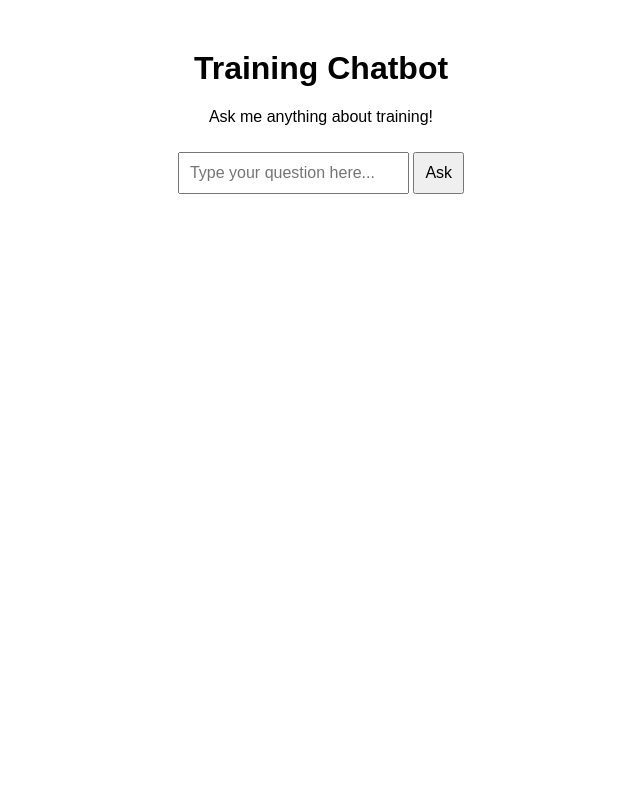
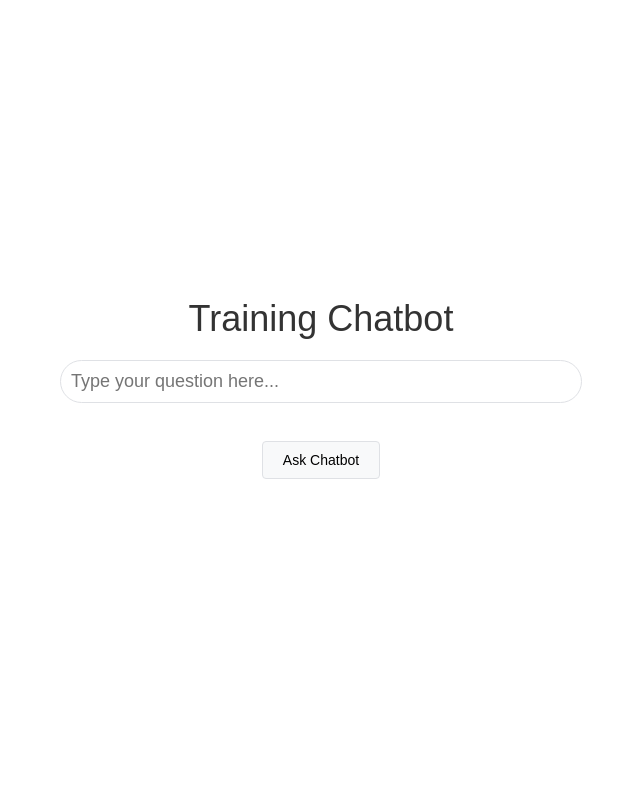
Before and after one commit to mitchalicaya/training-chatbot, a Flask app: page / in a window 1280 px wide. Shown: the whole page, without its empty margins (319-959 px from the left). Run offline with Flask 3, Linux system fonts and the light colour scheme; some libraries are stand-ins or nearby versions.

Commit message:
Updated web interface to look like Google search

```diff
--- a/templates/index.html
+++ b/templates/index.html
@@ -3,23 +3,78 @@
 <head>
     <meta charset="UTF-8">
     <meta name="viewport" content="width=device-width, initial-scale=1.0">
-    <title>Chatbot</title>
+    <title>Training Chatbot</title>
     <style>
-        body { font-family: Arial, sans-serif; text-align: center; margin: 50px; }
-        input, button { font-size: 16px; padding: 10px; margin-top: 10px; }
-        #response { margin-top: 20px; font-size: 18px; }
+        body {
+            font-family: Arial, sans-serif;
+            text-align: center;
+            margin: 0;
+            padding: 0;
+            display: flex;
+            flex-direction: column;
+            justify-content: center;
+            align-items: center;
+            height: 100vh;
+            background-color: #ffffff;
+        }
+
+        h1 {
+            font-size: 36px;
+            font-weight: normal;
+            margin-bottom: 20px;
+            color: #333;
+        }
+
+        #search-box {
+            width: 500px;
+            padding: 10px;
+            font-size: 18px;
+            border: 1px solid #dfe1e5;
+            border-radius: 24px;
+            outline: none;
+            text-align: left;
+            box-shadow: none;
+        }
+
+        #search-box:focus {
+            border-color: #4285f4;
+            box-shadow: 0px 0px 5px rgba(66, 133, 244, 0.5);
+        }
+
+        #search-button {
+            background-color: #f8f9fa;
+            border: 1px solid #dfe1e5;
+            padding: 10px 20px;
+            font-size: 14px;
+            border-radius: 4px;
+            cursor: pointer;
+            margin-top: 20px;
+        }
+
+        #search-button:hover {
+            background-color: #e8eaed;
+        }
+
+        #response {
+            margin-top: 30px;
+            font-size: 18px;
+            width: 60%;
+            line-height: 1.5;
+            color: #333;
+            text-align: left;
+        }
     </style>
 </head>
 <body>
     <h1>Training Chatbot</h1>
-    <p>Ask me anything about training!</p>
-    <input type="text" id="question" placeholder="Type your question here...">
-    <button onclick="askChatbot()">Ask</button>
+    <input type="text" id="search-box" placeholder="Type your question here...">
+    <br>
+    <button id="search-button" onclick="askChatbot()">Ask Chatbot</button>
     <p id="response"></p>
 
     <script>
         function askChatbot() {
-            var question = document.getElementById("question").value;
+            var question = document.getElementById("search-box").value;
             if (!question) {
                 alert("Please enter a question!");
                 return;
```
